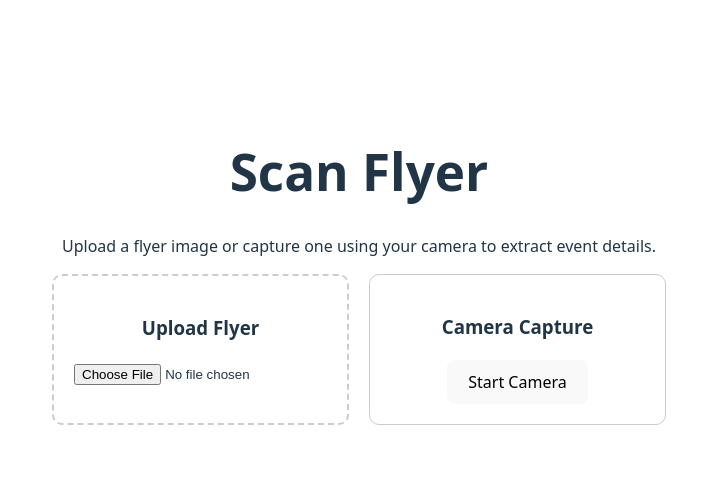
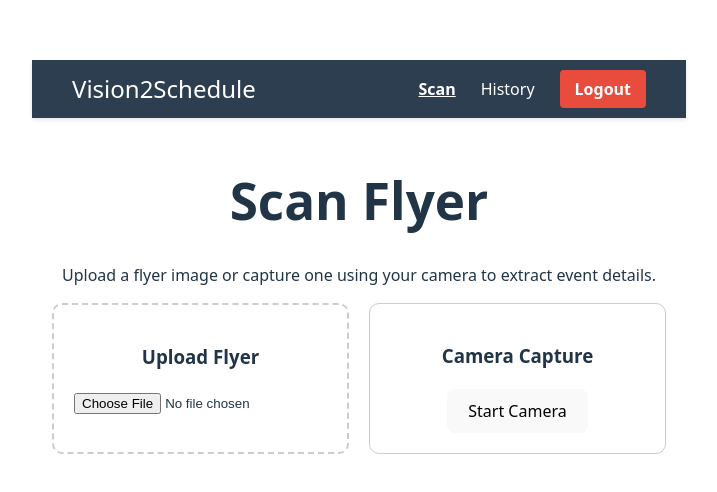
Before and after one commit to sundeep-codes/VISION2SCHEDULE, a React app in the folder frontend/: page /scan in a window 1280 px wide. Shown: the part 108-600 px from the top of the page, without its empty margins (281-998 px from the left). Built offline with nearby package versions, Linux system fonts and the light colour scheme; no server answers; sample sign-in values are in the browser's storage; the HTML template or start-up script is replaced by a standard one.

Commit message:
Serve frontend from backend

```diff
--- a/frontend/src/App.jsx
+++ b/frontend/src/App.jsx
@@ -8,14 +8,15 @@ import Results from './pages/Results';
 import Nearby from './pages/Nearby';
 import History from './pages/History';
 import ProtectedRoute from './components/ProtectedRoute';
-
-
+import Navbar from './components/Navbar';
 
 function App() {
   return (
     <Router>
       <div className="App">
+        <Navbar />
         <Routes>
+
           <Route path="/login" element={<Login />} />
           <Route path="/register" element={<Register />} />
           <Route
--- /dev/null
+++ b/frontend/src/components/Navbar.jsx
@@ -0,0 +1,78 @@
+import React from 'react';
+import { Link, useNavigate, useLocation } from 'react-router-dom';
+
+const Navbar = () => {
+    const navigate = useNavigate();
+    const location = useLocation();
+    const token = localStorage.getItem('token');
+
+    // Don't show Navbar on Login or Register pages
+    const isAuthPage = ['/login', '/register'].includes(location.pathname);
+    if (!token || isAuthPage) return null;
+
+    const handleLogout = () => {
+        localStorage.removeItem('token');
+        navigate('/login');
+    };
+
+    return (
+        <nav style={{
+            display: 'flex',
+            justifyContent: 'space-between',
+            alignItems: 'center',
+            padding: '10px 40px',
+            backgroundColor: '#2c3e50',
+            color: 'white',
+            boxShadow: '0 2px 4px rgba(0,0,0,0.1)',
+            position: 'sticky',
+            top: 0,
+            zIndex: 1000
+        }}>
+            <div style={{ fontSize: '1.5rem', fontWeight: 'bold' }}>
+                <Link to="/scan" style={{ color: 'white', textDecoration: 'none' }}>Vision2Schedule</Link>
+            </div>
+
+            <div style={{ display: 'flex', alignItems: 'center', gap: '25px' }}>
+                <Link
+                    to="/scan"
+                    style={{
+                        color: 'white',
+                        textDecoration: location.pathname === '/scan' ? 'underline' : 'none',
+                        fontWeight: location.pathname === '/scan' ? 'bold' : 'normal'
+                    }}
+                >
+                    Scan
+                </Link>
+                <Link
+                    to="/history"
+                    style={{
+                        color: 'white',
+                        textDecoration: location.pathname === '/history' ? 'underline' : 'none',
+                        fontWeight: location.pathname === '/history' ? 'bold' : 'normal'
+                    }}
+                >
+                    History
+                </Link>
+                <button
+                    onClick={handleLogout}
+                    style={{
+                        backgroundColor: '#e74c3c',
+                        color: 'white',
+                        border: 'none',
+                        padding: '8px 15px',
+                        borderRadius: '4px',
+                        cursor: 'pointer',
+                        fontWeight: 'bold',
+                        transition: 'background-color 0.2s'
+                    }}
+                    onMouseEnter={(e) => e.target.style.backgroundColor = '#c0392b'}
+                    onMouseLeave={(e) => e.target.style.backgroundColor = '#e74c3c'}
+                >
+                    Logout
+                </button>
+            </div>
+        </nav>
+    );
+};
+
+export default Navbar;
--- a/frontend/src/services/api.js
+++ b/frontend/src/services/api.js
@@ -1,7 +1,7 @@
 import axios from 'axios';
 
 // Base URL for the FastAPI backend
-const API_BASE_URL = import.meta.env.VITE_API_BASE_URL || 'http://localhost:8000';
+const API_BASE_URL = import.meta.env.VITE_API_BASE_URL || '/api';
 
 const api = axios.create({
   baseURL: API_BASE_URL,
```
Also changed, not shown: 1 other file (tests, documents, lock files or other folders).
